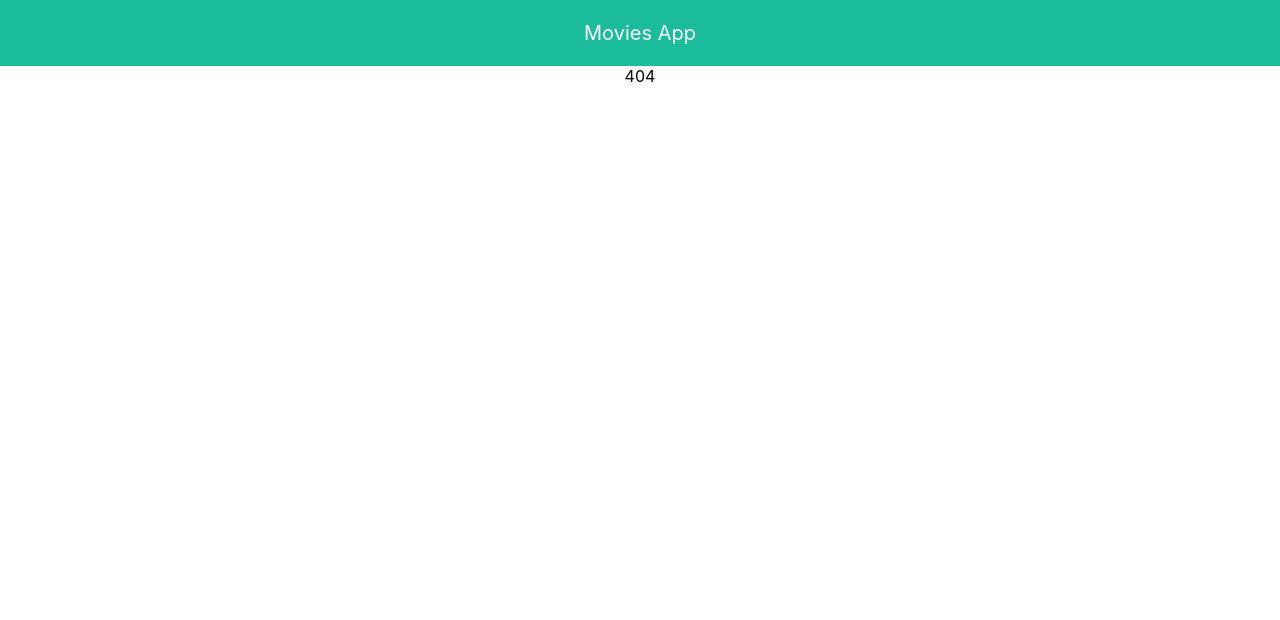
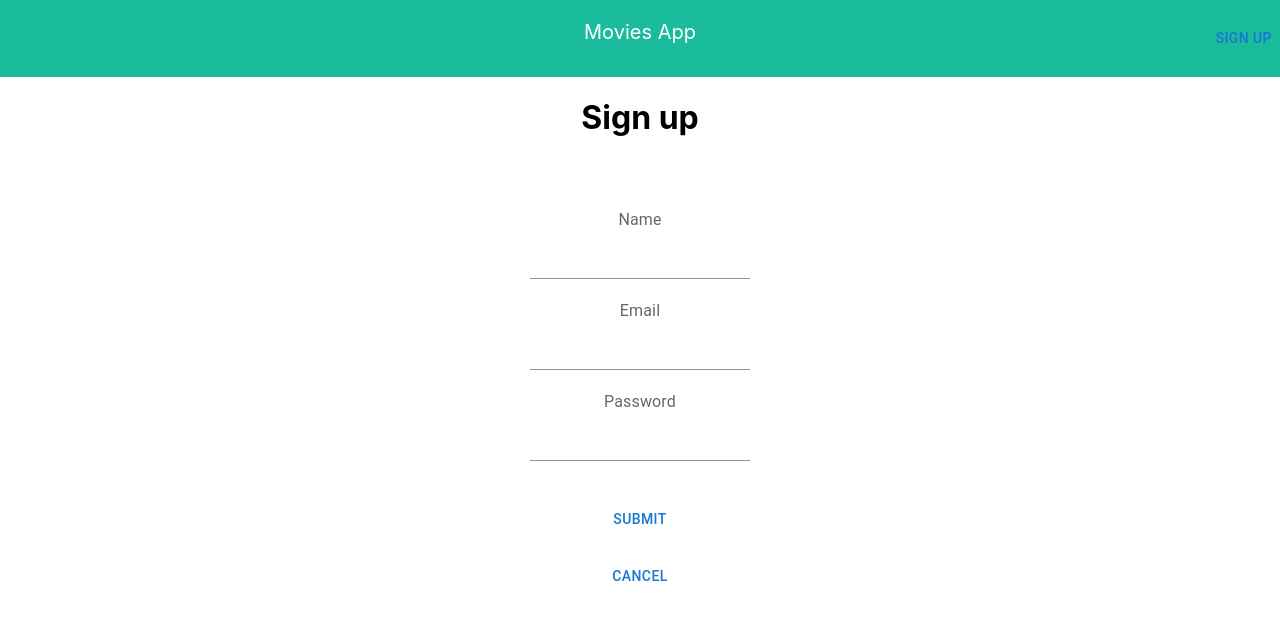
Before and after one commit to jarangol/movies-app-front, a React (Create React App) app: page /sign-up in a window 1280 px wide. Before the commit this address had no page. Shown: the top 620 px of the page. Built offline with nearby package versions, Linux system fonts and the light colour scheme.

Commit message:
Added sign up feature

```diff
--- a/src/App.js
+++ b/src/App.js
@@ -4,16 +4,18 @@ import { Header } from './components/Header';
 import MovieDetails from './pages/MovieDetails';
 import Movies from './pages/Movies';
 import NoPage from './pages/NoPage';
+import SignUp from './pages/SignUp';
 
 function App() {
   return (
     <div className="App">
-      <Header title={"Movies App"}></Header>
       <BrowserRouter>
+        <Header title={"Movies App"}></Header>
         <Routes>
             <Route index element={<Movies />} />
             <Route path="/movies/:id" element={<MovieDetails />} />
             <Route path="/movies" element={<Movies />} />
+            <Route path="/sign-up" element={<SignUp />} />
             <Route path="*" element={<NoPage />} />
         </Routes>
       </BrowserRouter>
--- a/src/components/Header.css
+++ b/src/components/Header.css
@@ -1,5 +1,5 @@
 .header {
-  padding: 1px;
+  padding: 20px 0;
   background: #1abc9c;
   color: white;
   text-align: center;
@@ -8,7 +8,12 @@
   justify-content: center;
 }
 
+.column {
+  float: left;
+  width: 33.33%;
+}
 
 .auth {
-  right: 0;
+  text-align: right;
+  color: white;
 }
--- a/src/components/Header.jsx
+++ b/src/components/Header.jsx
@@ -1,13 +1,19 @@
 import { Button } from "@mui/material";
+import { useNavigate } from "react-router-dom";
 import "./Header.css";
 
 export const Header = ({title}) => {
+  const navigate = useNavigate();
+
+  const handleSignUp = () => navigate(`/sign-up`);
+
   return (
     <div class="header">
-      <p>{title}</p>
-      {/* <div class="auth">
-        <Button>Sign up</Button>
-      </div> */}
+      <div class="column"></div>
+      <div class="column">{title}</div>
+      <div class="auth column">
+        <Button onClick={handleSignUp}>Sign up</Button>
+      </div>
 
     </div>
   );
--- /dev/null
+++ b/src/pages/SignUp.jsx
@@ -0,0 +1,85 @@
+import { Button, FormControl, FormLabel, Input } from "@mui/material";
+import { Box } from "@mui/system";
+import { useState } from "react";
+import { useNavigate } from "react-router-dom";
+
+const SignUp = () => {
+  const navigate = useNavigate();
+
+  const cancel = () => navigate(-1);
+
+  const [email, setEmail] = useState('')
+  const [password, setPassword] = useState('')
+  const [name, setName] = useState('')
+
+  const clearFields = () => {
+    setEmail('')
+    setPassword('')
+    setName('')
+  }
+
+  const submit = async () => {
+    const requestOptions = {
+      method: 'POST',
+      headers: { 'Content-Type': 'application/json' },
+      body: JSON.stringify({
+        email, password, displayName: name
+      })
+    };
+    const response = await fetch('http://127.0.0.1:3001/users', requestOptions)
+    const { ok } = response
+    const { errorMessage } = await response.json()
+    const message = ok ? 'User registered successfully.' : errorMessage;
+    alert(message);
+    if (ok) {
+      clearFields()
+      cancel()
+    }
+  }
+  return (
+    <>
+      <h1>Sign up</h1>
+      <Box height={50}></Box>
+      <FormControl>
+      <FormLabel>Name</FormLabel>
+        <Input
+          type="text"
+          required="true"
+          value={name}
+          onChange={({ target }) => {
+            setName(target.value)
+          }}
+        >
+        </Input>
+        <Box height={20}></Box>
+        <FormLabel>Email</FormLabel>
+        <Input
+          type="email"
+          required="true"
+          value={email}
+          onChange={({ target }) => {
+            setEmail(target.value)
+          }}
+        >
+        </Input>
+        <Box height={20}></Box>
+        <FormLabel>Password</FormLabel>
+        <Input
+          type="password"
+          required="true"
+          value={password}
+          onChange={({ target }) => {
+            setPassword(target.value)
+          }}
+        >
+        </Input>
+        <Box height={40}></Box>
+        <Button onClick={submit}>Submit</Button>
+        <Box height={20}></Box>
+        <Button onClick={cancel}>Cancel</Button>
+      </FormControl>
+    </>
+  )
+};
+
+export default SignUp;
```
Also changed, not shown: 1 other file (tests, documents, lock files or other folders).
